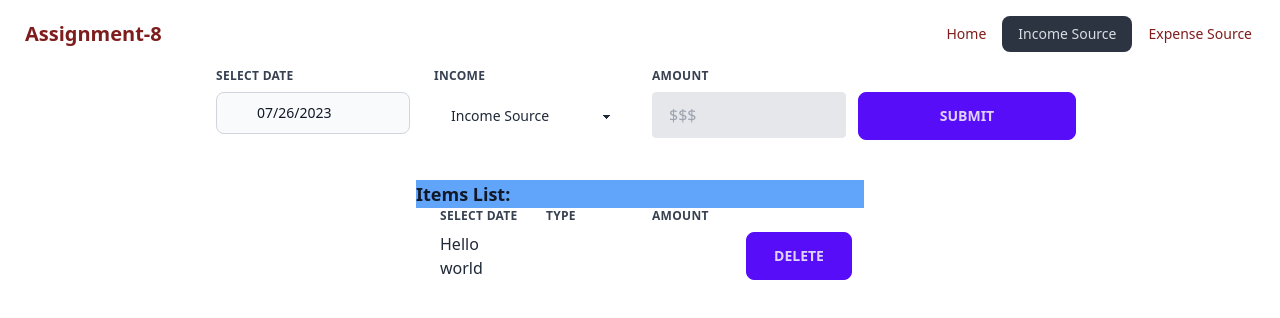
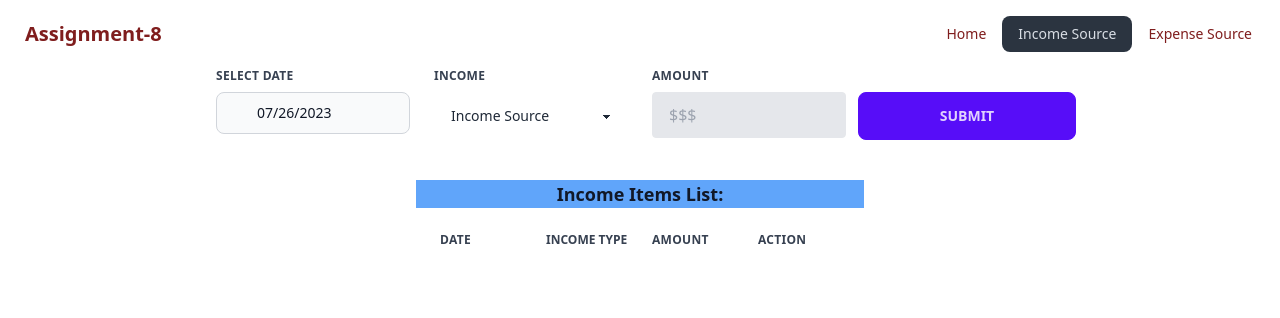
Before and after one commit to ariful59/Assignment, a React (Vite) app in the folder assignment_8/income_calculator/: page /#/income in a window 1280 px wide. Shown: the top 318 px of the page. Built offline with nearby package versions, Linux system fonts and the light colour scheme.

Commit message:
modification

```diff
--- /dev/null
+++ b/assignment_8/income_calculator/src/helperComponents/FormForIncome.jsx
@@ -0,0 +1,61 @@
+import { useState } from "react";
+import DatePicker from 'react-datepicker'
+import 'react-datepicker/dist/react-datepicker.css'
+const FormForIncome = ({addToItem}) => {
+    const [date, setDate] = useState(new Date());
+    const [inputValue, setInputValue] = useState('');
+    const [selectedValue, setSelectedValue] = useState('');
+
+    const handleOnSubmit = (e) => {
+        e.preventDefault();
+        if (inputValue === '' || selectedValue === '') {
+            alert('Please select a value');
+            return;
+        }
+        let dateString = date.getDate() + '/' + date.getMonth() + 1 + '/' + date.getFullYear();
+        const temp = { date: dateString, type: selectedValue, value: inputValue, id: Date.now()};
+        //console.log(dateString+"  "+ selectedValue +" "+ inputValue);
+        addToItem(temp);
+    }
+    return (
+        <div>
+            <form className="w-full max-w-4xl mx-auto" onSubmit={handleOnSubmit}>
+                <div className="flex flex-wrap mx-3 mb-2">
+                    <div className="w-full md:w-1/4 px-3 mb-6 md:mb-0">
+                        <label className="block uppercase tracking-wide text-gray-700 text-xs font-bold mb-2">
+                            Select Date
+                        </label>
+                        <div className="relative w-full md:max-w-sm ">
+                            <DatePicker datepicker-autohide className="w-full md:max-w-sm bg-gray-50 border border-gray-300 text-gray-900 text-sm rounded-lg focus:ring-blue-500 focus:border-blue-500 block pl-10 p-2.5  dark:bg-gray-700 dark:border-gray-600 dark:placeholder-gray-400 dark:text-white dark:focus:ring-blue-500 dark:focus:border-blue-500" placeholder="Select Date" selected={date} onChange={(date) => setDate(date)} />
+                        </div>
+
+                    </div>
+                    <div className="w-full md:w-1/4 px-3 mb-6 md:mb-0">
+                        <label className="block uppercase tracking-wide text-gray-700 text-xs font-bold mb-2">
+                            Income
+                        </label>
+                        <div className="relative w-full md:max-w-sm">
+                            <select className="select w-full md:max-w-xs" onChange={(event) => setSelectedValue(event.target.value)}>
+                                <option disabled selected>Income Source</option>
+                                <option>House Rent</option>
+                                <option>Food</option>
+                                <option>Transport</option>
+                                <option>Entertainment</option>
+                                <option>Other Expense</option>
+                            </select>
+                        </div>
+                    </div>
+                    <div className="w-full md:w-1/4 px-3 mb-6 md:mb-0">
+                        <label className="block uppercase tracking-wide text-gray-700 text-xs font-bold mb-2">
+                            Amount
+                        </label>
+                        <input className="appearance-none block w-full bg-gray-200 text-gray-700 border border-gray-200 rounded py-3 px-4 leading-tight focus:outline-none focus:bg-white focus:border-gray-500" type="number" placeholder="$$$" value={inputValue} onChange={(event) => setInputValue(event.target.value)} />
+                    </div>
+                    <button className="btn btn-primary md:w-1/4 w-full mb-6 mt-6 md:mb-0">Submit</button>
+                </div>
+            </form>
+        </div>
+    );
+};
+
+export default FormForIncome;
--- a/assignment_8/income_calculator/src/helperComponents/ListView.jsx
+++ b/assignment_8/income_calculator/src/helperComponents/ListView.jsx
@@ -1,41 +1,27 @@
-const ListView = ({ dateValue, expenseType, inputValue }) => {
-
+const ListView = ({ cartItem , remove}) => {
+    console.log("ListView");
     return (
         <div>
-            <div className="w-full md:max-w-md mb-2 mt-10 mx-auto">
-                <div className="bg-blue-400 ">
-                    <h2 className="text-lg font-semibold text-gray-900 dark:text-white">Items List:</h2>
-                </div>
-                <div>
+            <li>
+                <div className="w-full md:max-w-md mb-2 mt-10 mx-auto">
                     <div className="flex flex-wrap mx-3 mb-2">
-                        <div className="w-full md:w-1/4 px-3 mb-6 md:mb-0">
-                            <label className="block uppercase tracking-wide text-gray-700 text-xs font-bold mb-2">
-                                Select Date
-                            </label>
+                        <div className="w-1/4 px-3 mb-6 md:mb-0">
                             <div className="relative w-full md:max-w-sm ">
-                                Hello world
-                            </div>
-
-                        </div>
-                        <div className="w-full md:w-1/4 px-3 mb-6 md:mb-0">
-                            <label className="block uppercase tracking-wide text-gray-700 text-xs font-bold mb-2">
-                                Type
-                            </label>
-                            <div className="relative w-full md:max-w-sm">
-                                {expenseType}
+                                {cartItem.date}
                             </div>
                         </div>
-                        <div className="w-full md:w-1/4 px-3 mb-6 md:mb-0">
-                            <label className="block uppercase tracking-wide text-gray-700 text-xs font-bold mb-2">
-                                Amount
-                            </label>
-                            {inputValue}
+                        <div className="w-1/4 px-3 mb-6 md:mb-0">
+                            <div className="relative w-full md:max-w-sm">
+                                {cartItem.type}
+                            </div>
                         </div>
-                        <button className="btn btn-primary md:w-1/4 w-full mb-6 mt-6 md:mb-0">Delete</button>
+                        <div className="w-1/4 px-3 mb-6 md:mb-0">
+                            {cartItem.value}
+                        </div>
+                        <button type="button" onClick={()=>remove(cartItem.id)} className="mx-auto mt-2 focus:outline-none text-white bg-white-500 hover:bg-red-700 focus:ring-4 focus:ring-red-300 font-medium rounded-lg text-sm px-5 py-2.5 mr-2 mb-2 dark:bg-red-600 dark:hover:bg-red-700 dark:focus:ring-red-900">❌</button>
                     </div>
                 </div>
-
-            </div>
+            </li>
         </div>
     );
 };
--- /dev/null
+++ b/assignment_8/income_calculator/src/helperComponents/ListViewheader.jsx
@@ -0,0 +1,39 @@
+const ListViewheader = ({ type }) => {
+    return (
+        <div>
+            <div className="w-full md:max-w-md mb-2 mt-10 mx-auto">
+                <div className="bg-blue-400 px-auto mb-6">
+                    <h2 className="text-center text-lg font-semibold text-gray-900 dark:text-white">{type} Items List:</h2>
+                </div>
+                <div>
+                    <div className="flex flex-wrap mx-3 mb-2">
+                        <div className="w-1/4 px-3 mb-6 md:mb-0">
+                            <label className="block uppercase tracking-wide text-gray-700 text-xs font-bold mb-2">
+                                Date
+                            </label>
+
+                        </div>
+                        <div className="w-1/4 px-3 mb-6 md:mb-0">
+                            <label className="block uppercase text-gray-700 text-xs font-bold mb-2">
+                                {type} Type
+                            </label>
+                        </div>
+                        <div className="w-1/4 px-3 mb-6 md:mb-0">
+                            <label className="block uppercase tracking-wide text-gray-700 text-xs font-bold mb-2">
+                                Amount
+                            </label>
+                        </div>
+                        <div className="w-1/4 px-3 mb-6 md:mb-0">
+                            <label className="block uppercase tracking-wide text-gray-700 text-xs font-bold mb-2">
+                                Action
+                            </label>
+                        </div>
+                    </div>
+                </div>
+
+            </div>
+        </div>
+    );
+};
+
+export default ListViewheader;
--- a/assignment_8/income_calculator/src/pages/IncomeTransactions.jsx
+++ b/assignment_8/income_calculator/src/pages/IncomeTransactions.jsx
@@ -1,64 +1,28 @@
 import Layout from "../Layout/Layout";
-import DatePicker from 'react-datepicker'
-import 'react-datepicker/dist/react-datepicker.css'
+import { useState } from "react";
 import ListView from "../helperComponents/ListView";
-import { useState } from "react";
+import ListViewheader from "../helperComponents/ListViewheader";
+import FormForIncome from "../helperComponents/FormForIncome";
 
 const IncomeTransactions = () => {
-    const [date, setDate] = useState(new Date());
-    const [inputValue, setInputValue] = useState('');
-    const [selectedValue, setSelectedValue] = useState('');
     const [itemList, setItemList] = useState([]);
-
-    const handleOnSubmit = (e) => {
-        e.preventDefault();
-        let year = date.getFullYear();
-        let month = date.getMonth() + 1;
-        let day = date.getDate();
-        const temp = {date: `date/month/year`, id: Date.now(), expense: selectedValue, value: inputValue}
-        setItemList((t)=>[...t, temp]);
+    function addToItem(temp){
+        setItemList((previous) => [...previous, temp]);
+    }
+    function removeFromItem(temp){
+        setItemList(itemList.filter(item => item.id!= temp));
     }
     return (
         <Layout>
             <div>
-                <form className="w-full max-w-4xl mx-auto" onSubmit={handleOnSubmit}>
-                    <div className="flex flex-wrap mx-3 mb-2">
-                        <div className="w-full md:w-1/4 px-3 mb-6 md:mb-0">
-                            <label className="block uppercase tracking-wide text-gray-700 text-xs font-bold mb-2">
-                                Select Date
-                            </label>
-                            <div className="relative w-full md:max-w-sm ">
-                                <DatePicker datepicker-autohide className="w-full md:max-w-sm bg-gray-50 border border-gray-300 text-gray-900 text-sm rounded-lg focus:ring-blue-500 focus:border-blue-500 block pl-10 p-2.5  dark:bg-gray-700 dark:border-gray-600 dark:placeholder-gray-400 dark:text-white dark:focus:ring-blue-500 dark:focus:border-blue-500" placeholder="Select Date" selected={date} onChange={(date) => setDate(date)} />
-                            </div>
-
-                        </div>
-                        <div className="w-full md:w-1/4 px-3 mb-6 md:mb-0">
-                            <label className="block uppercase tracking-wide text-gray-700 text-xs font-bold mb-2">
-                                Income
-                            </label>
-                            <div className="relative w-full md:max-w-sm">
-                                <select className="select w-full md:max-w-xs" onChange={(event) => setSelectedValue(event.target.value)}>
-                                    <option disabled selected>Income Source</option>
-                                    <option>House Rent</option>
-                                    <option>Food</option>
-                                    <option>Transport</option>
-                                    <option>Entertainment</option>
-                                    <option>Other Expense</option>
-                                </select>
-                            </div>
-                        </div>
-                        <div className="w-full md:w-1/4 px-3 mb-6 md:mb-0">
-                            <label className="block uppercase tracking-wide text-gray-700 text-xs font-bold mb-2">
-                                Amount
-                            </label>
-                            <input className="appearance-none block w-full bg-gray-200 text-gray-700 border border-gray-200 rounded py-3 px-4 leading-tight focus:outline-none focus:bg-white focus:border-gray-500" type="number" placeholder="$$$" value={inputValue} onChange={(event)=>setInputValue(event.target.value)} />
-                        </div>
-                        <button className="btn btn-primary md:w-1/4 w-full mb-6 mt-6 md:mb-0">Submit</button>
-                    </div>
-                </form>
-                {
-                    <ListView dateValue = {date} expenseType = {selectedValue} inputValue = {inputValue}/>
+                <FormForIncome addToItem={addToItem}></FormForIncome>
+            </div>
+            <div>
+                <ListViewheader type={'Income'}></ListViewheader>
+                <ol> {
+                    itemList.map((item, index) =><ListView cartItem={item} key={item.id} remove={removeFromItem}/>)
                 }
+                </ol>
             </div>
         </Layout>
     );
```
Also changed, not shown: assignment_8/income_calculator/src/pages/ExpenseTransactions.jsx (+21 -8 lines).
